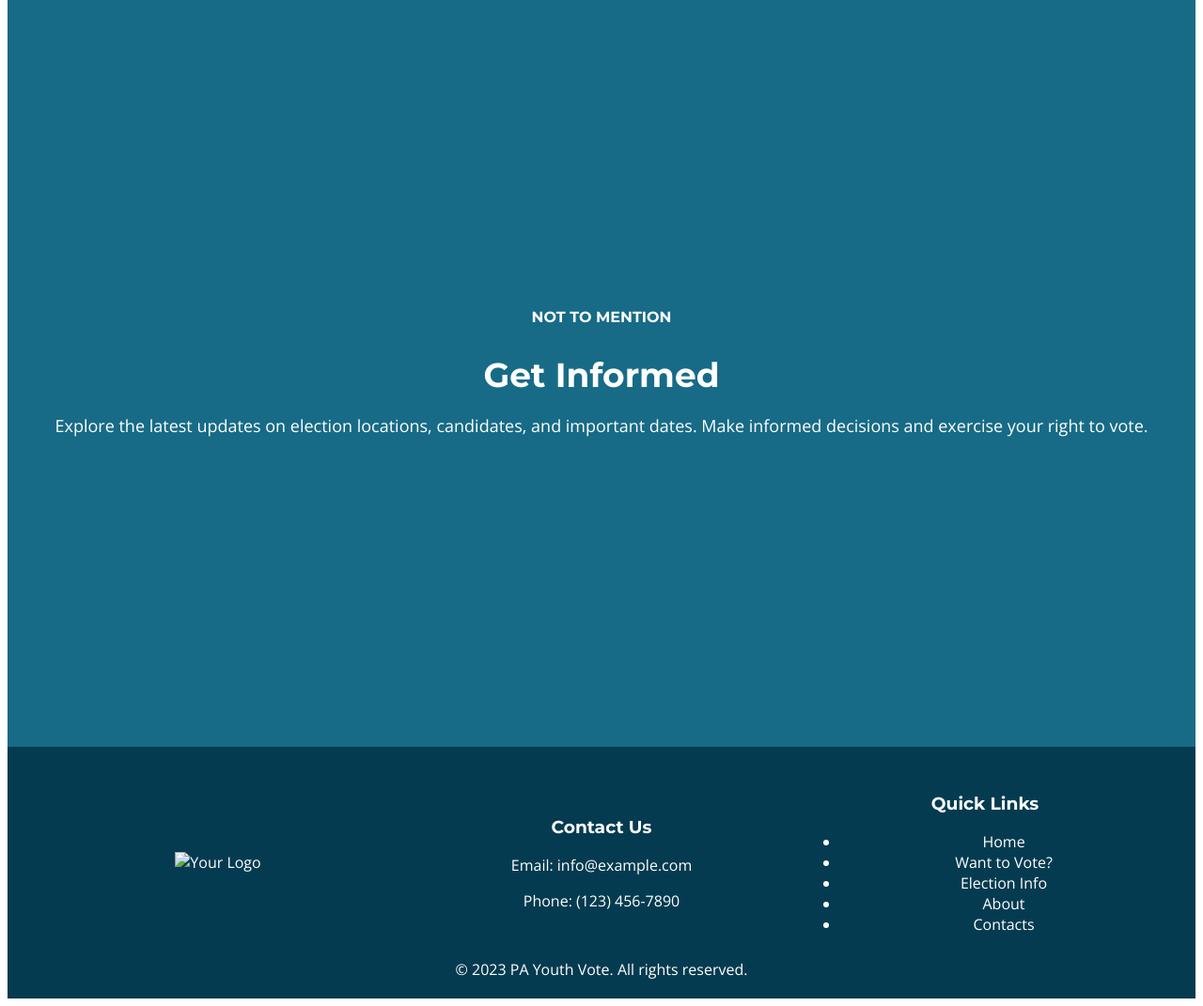
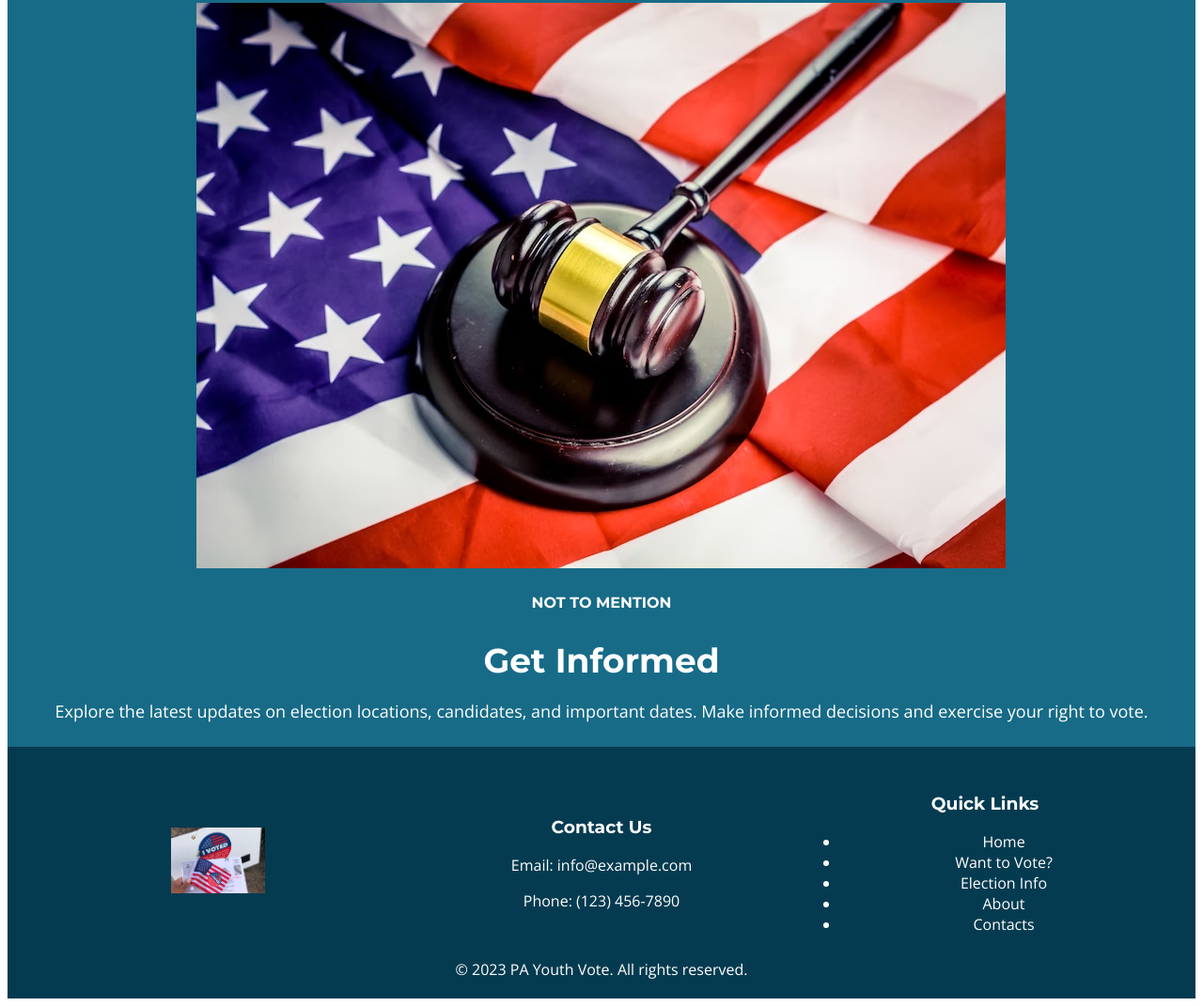
Before and after one commit to TeamHackhive/youth-vote-pa-hackathon, a plain HTML site: page pa-youth-vote-frontend/index.html in a window 1280 px wide. Shown: the part 1714-2785 px from the top of the page at 94% size. Drawn offline with nearby package versions, Linux system fonts and the light colour scheme.

Commit message:
Update index.html

```diff
--- a/pa-youth-vote-frontend/index.html
+++ b/pa-youth-vote-frontend/index.html
@@ -36,12 +36,14 @@
         <div class="container">
             <h2>Youth Vote: Empowering the Future</h2>
             <p>Your Voice, Your Vote</p>
+            <img src="images/posti_its.avif" alt="home">
         </div>
     </section>
 
     <!-- Second Hero Section -->
     <section class="hero-2">
         <div class="container">
+            <img src="images/laptop_display.avif" alt="Election Info">
             <h4>First of all</h4>
             <h2>Get Informed and Make Your Voice Heard</h2>
             <p>Discover all the essential information about upcoming elections, candidates, and voting locations. Register to vote and check your registration status easily. Join the Youth Vote movement and let your voice be heard!</p>
@@ -51,6 +53,7 @@
     <!-- Third Hero Section -->
     <section class="hero-3">
         <div class="container">
+            <img src="images/usflag_law.avif" alt="subscribe stay informed">
             <h4>Not to mention</h4>
             <h2>Get Informed</h2>
             <p>Explore the latest updates on election locations, candidates, and important dates. Make informed decisions and exercise your right to vote.</p>
@@ -59,7 +62,7 @@
     <footer>
         <div class="footer-content">
             <div class="footer-logo">
-                <img src="logo.png" alt="Your Logo">
+                <img src="images/vote_sticker.avif" alt="home">
             </div>
             <div class="footer-info">
                 <h3>Contact Us</h3>
```
